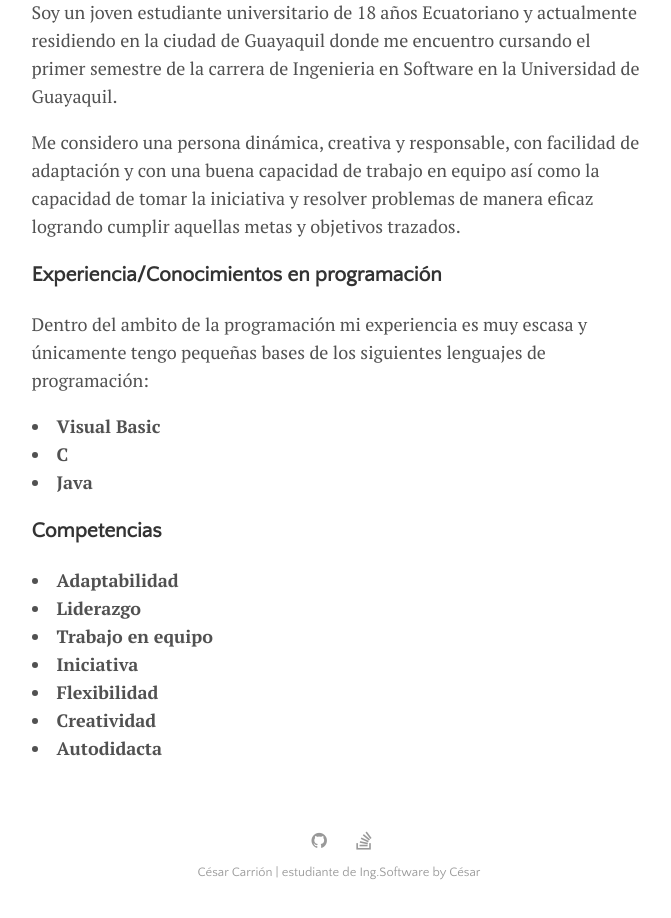
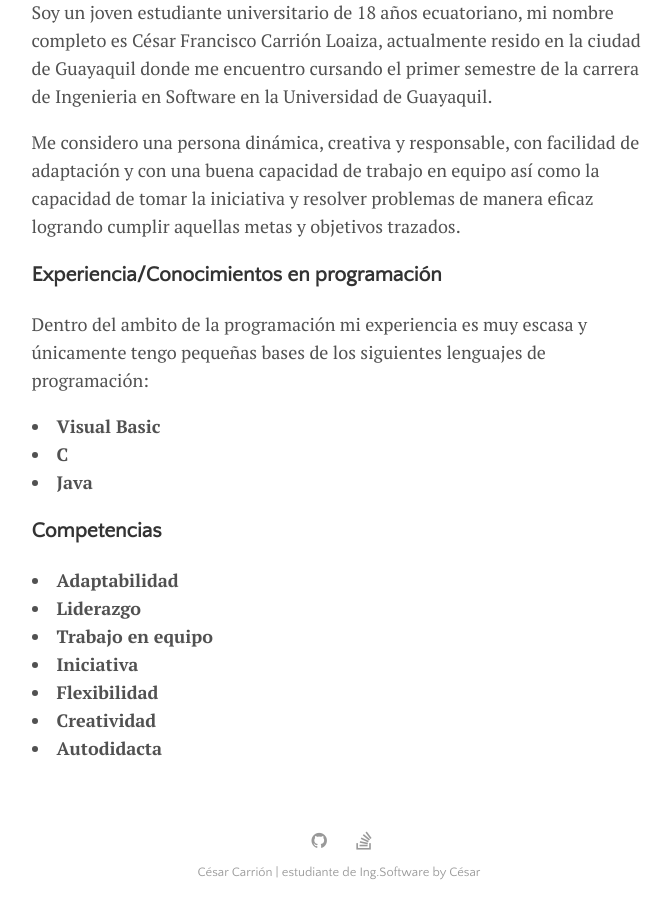
Before and after one commit to CesarFCL/CesarCarrion, a Jekyll site: the page built from menu/about.md, in a window 1280 px wide. Shown: the part 547-1465 px from the top of the page, without its empty margins (301-972 px from the left). Built offline with Jekyll 4.4.1, drawn with Linux system fonts in a browser that asks for light colours.

Commit message:
Modificación 2.6.3
Modificación 2.6.3

```diff
--- a/menu/about.md
+++ b/menu/about.md
@@ -6,7 +6,7 @@ title: <center>¿Quién soy?</center>
 <center><img src="https://user-images.githubusercontent.com/57689841/69906425-b9171880-1388-11ea-90a1-89c1811fa78b.PNG"
      alt="César"></center>
 
-Soy un joven estudiante universitario de 18 años Ecuatoriano y actualmente residiendo en la ciudad de Guayaquil donde me encuentro cursando el primer semestre de la carrera de Ingenieria en Software en la Universidad de Guayaquil.
+Soy un joven estudiante universitario de 18 años ecuatoriano, mi nombre completo es César Francisco Carrión Loaiza, actualmente resido en la ciudad de Guayaquil donde me encuentro cursando el primer semestre de la carrera de Ingenieria en Software en la Universidad de Guayaquil.
 
 Me considero una persona dinámica, creativa y responsable, con facilidad de adaptación y con una buena capacidad de trabajo en equipo así como la capacidad de tomar la iniciativa y resolver problemas de manera eficaz logrando cumplir aquellas metas y objetivos trazados.
 
```
Also changed, not shown: _posts/2019-12-02-welcome-to-lagrange.md (+1 -1 lines), menu/IntSof.md (+2 -2 lines).
